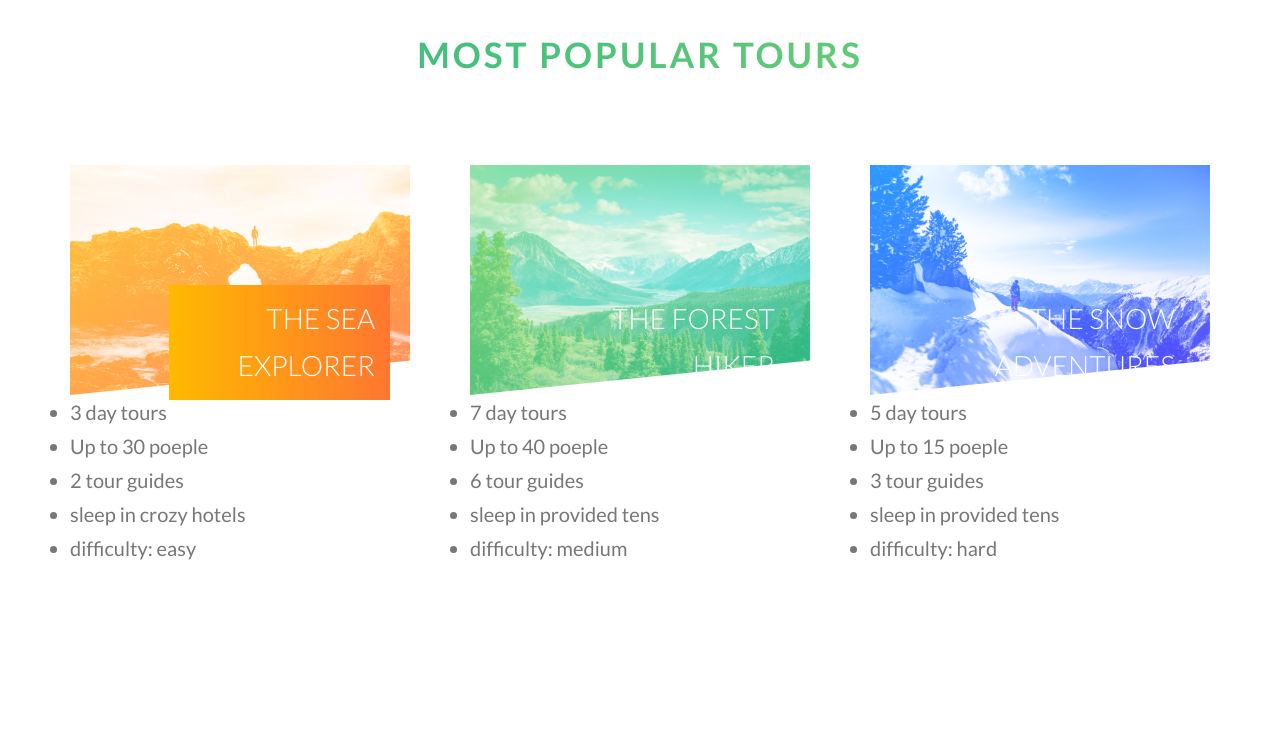
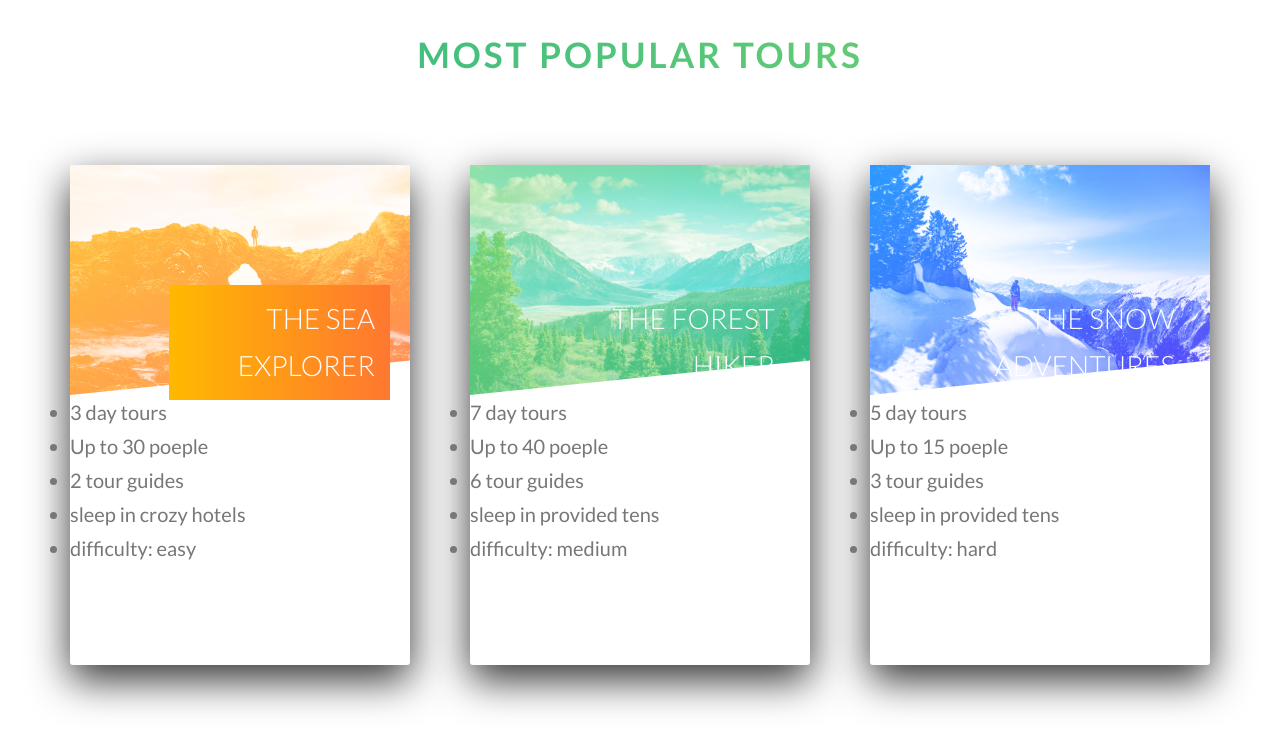
Before and after one commit to ayoubbas/natours, a website: page index.html in a window 1280 px wide. Shown: the part 2001-2750 px from the top of the page. Drawn offline with Linux system fonts and the light colour scheme.

Commit message:
new change

```diff
--- a/sass/components/_card.scss
+++ b/sass/components/_card.scss
@@ -63,12 +63,12 @@
     width: 65%;
     padding: 1rem 1.5rem;
     box-decoration-break: clone;
-    &--1{
+    &--1 {
       background-image: linear-gradient(
-          to right,
-          $color-secondary-light,
-          $color-secondary-dark
-        );
+        to right,
+        $color-secondary-light,
+        $color-secondary-dark
+      );
     }
   }
   &__side {
@@ -82,7 +82,7 @@
     width: 100%;
     backface-visibility: hidden;
     border-radius: 3px;
-
+    box-shadow: 0 1.5rem 4rem rgba($color-black, 0.8);
     &--front {
       list-style-type: none;
     }
```
Also changed, not shown: css/style.css, 1 other file.
